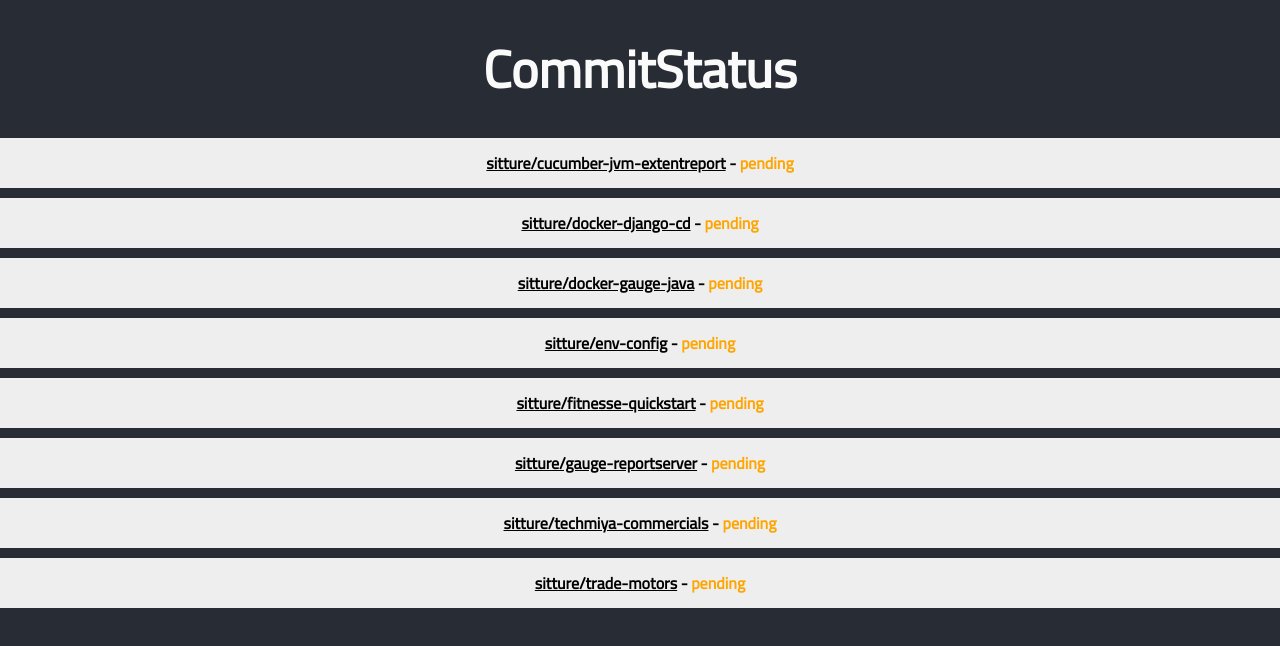
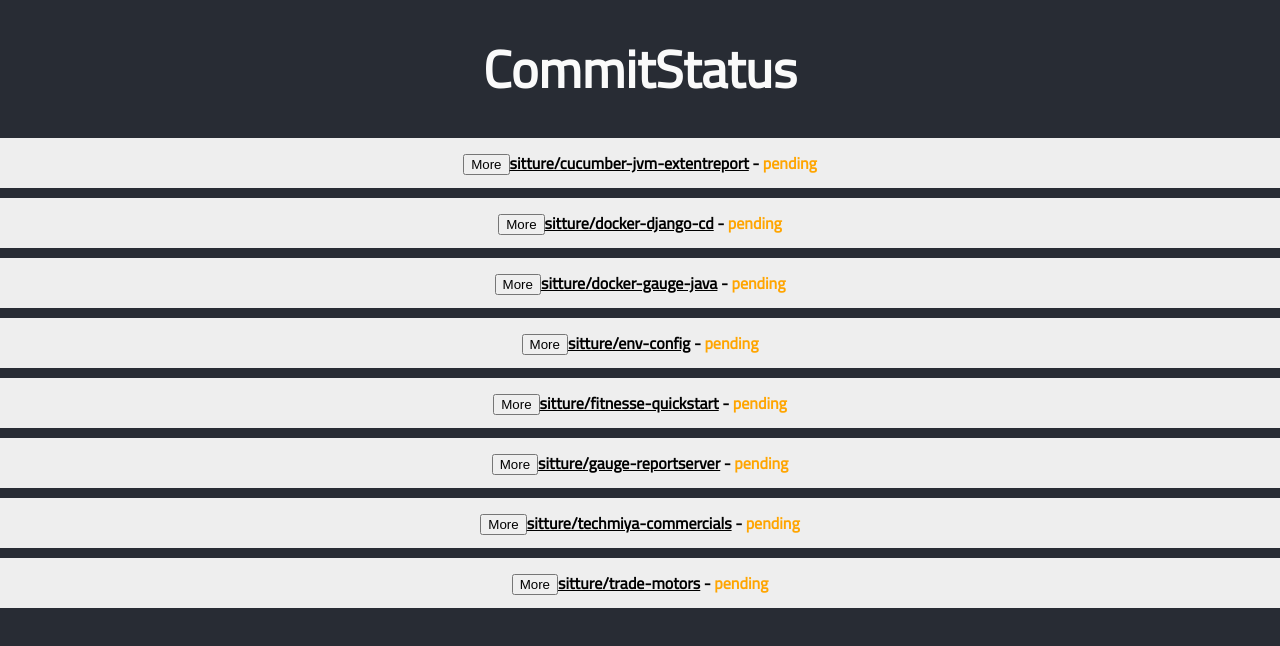
Before and after one commit to sitture/commit-status, a React (Create React App) app: page / in a window 1280 px wide. Shown: the top 646 px of the page. Built offline with nearby package versions, Linux system fonts and the light colour scheme; no server answers.

Commit message:
colaps done

```diff
--- a/src/components/ProjectList/ProjectList.js
+++ b/src/components/ProjectList/ProjectList.js
@@ -60,6 +60,26 @@ export default class ProjectList extends React.Component {
     });
   }
 
+  handleProjectClick(index){
+    this.setState({
+      projects: this.state.projects.map(async (project, pIndex) => {
+        if (pIndex !== index){
+          project.isOpen = false
+          return project
+        }
+        if (pIndex === index && project.isOpen){
+          project.isOpen = false
+          return project
+        }
+        project.subStatus = project.subStatus
+          ? project.subStatus
+          : await axios.get(`https://api.github.com/repos/${project.name}/commits/master/status`)
+        project.isOpen = true
+        return project
+      })
+    })
+  }
+
   render() {
     return (
       <div>
@@ -67,6 +87,7 @@ export default class ProjectList extends React.Component {
         {this.state.projects.map(function(project, index) {
           return (
             <div key={index} className={`project ${project.status}`}>
+              <button onClick={() => this.handleProjectClick(index)}>More</button>
               <a
                 target="_blank"
                 rel="noopener noreferrer"
@@ -75,6 +96,13 @@ export default class ProjectList extends React.Component {
                 {project.name}
               </a>{' '}
               - <span className={project.status}>{project.status}</span>
+              {
+                project.isOpen && (
+                  <div>
+                    { project.subStatus }
+                  </div>
+                )
+              }
             </div>
           );
         })}
```
